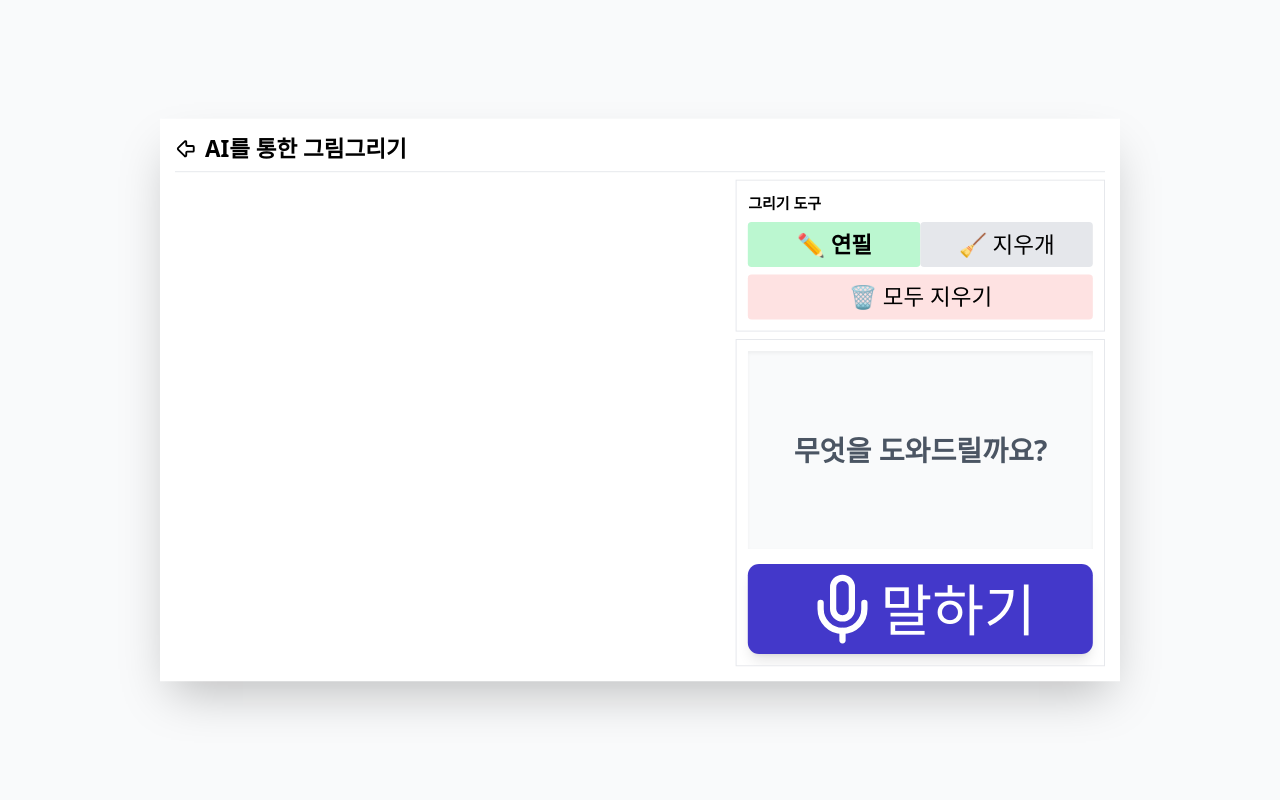
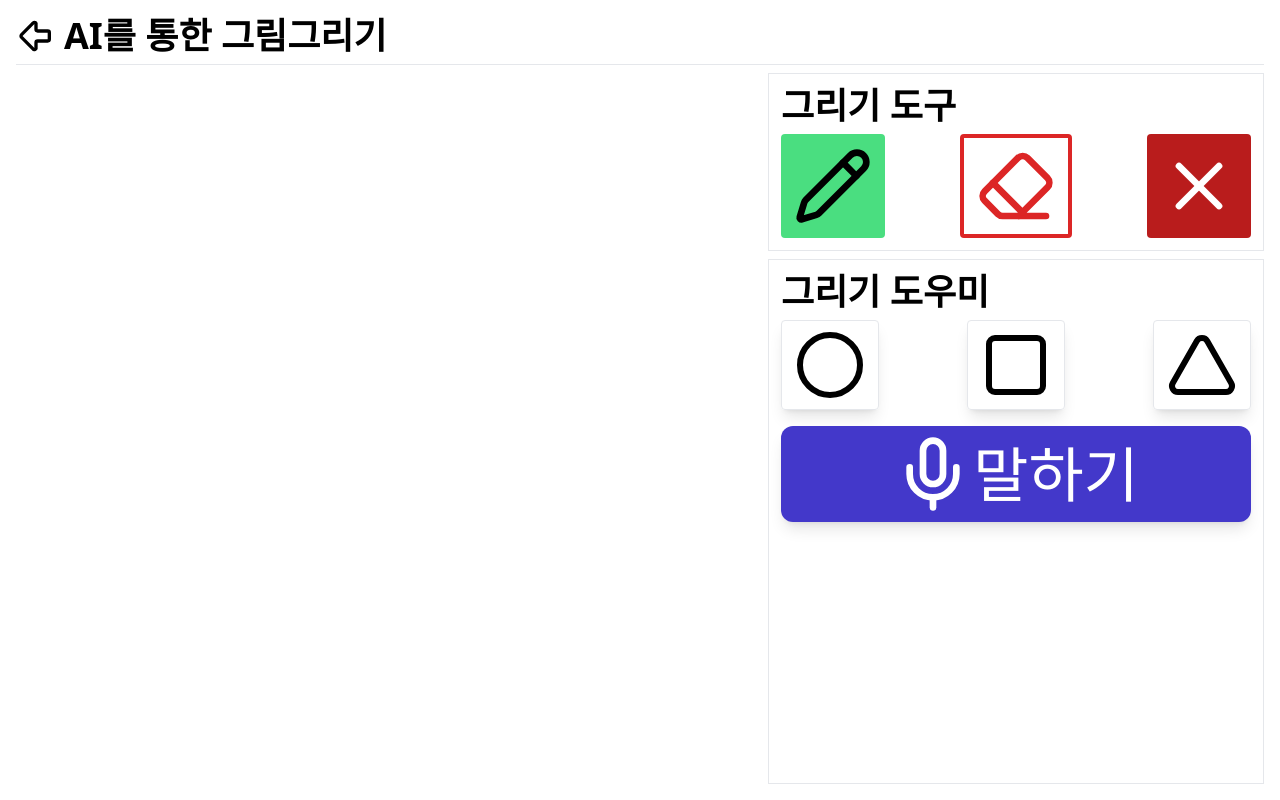
Before and after one commit to circuluspibo/piCare-front, a React (Vite) app: page /draw in a window 1280 px wide. Built offline with nearby package versions, Linux system fonts and the light colour scheme.

Commit message:
update: ui 수정사항 및 에러 수정

```diff
--- a/src/Layouts/IndexLayout.jsx
+++ b/src/Layouts/IndexLayout.jsx
@@ -1,14 +1,11 @@
 import { Outlet } from "react-router-dom";
-
-const scaleFactor = 960 / 1024;
 
 export default function IndexLayout() {
   return (
-    <div className="w-screen h-screen flex items-center justify-center bg-gray-50 overflow-hidden">
+    <div className="w-screen h-screen flex items-center justify-center bg-red-500 overflow-hidden">
       <div
-        className="w-[1024px] h-[600px] max-w-[1024zpx] max-h-[600px] bg-white shadow-2xl h-[min(100vh,600px)] mx-auto overflow-auto relative"
+        className="w-full h-full bg-white shadow-2xl overflow-auto"
         style={{
-          transform: `scale(${scaleFactor})`,
           transformOrigin: "center",
         }}
       >
--- a/src/components/DonutChart.jsx
+++ b/src/components/DonutChart.jsx
@@ -53,7 +53,7 @@ const DonutChart = ({ value, max, color, chartId = "FLAG_donut" }) => {
   }, [value, max]);
 
   return (
-    <div style={{ position: "relative", width: "80px", height: "80px" }}>
+    <div style={{ position: "relative", width: "160px", height: "160px" }}>
       <canvas id={chartId} ref={chartRef}></canvas>
       {/* 중앙 텍스트 표시 */}
       <div
@@ -62,7 +62,7 @@ const DonutChart = ({ value, max, color, chartId = "FLAG_donut" }) => {
           top: "50%",
           left: "50%",
           transform: "translate(-50%, -50%)",
-          fontSize: "24px",
+          fontSize: "60px",
           fontWeight: "bold",
           color: color,
         }}
--- a/src/components/Prompt.jsx
+++ b/src/components/Prompt.jsx
@@ -1,16 +1,9 @@
 import { useRef, useState, useEffect, useCallback, useContext } from "react";
 import MicToggleButton from "./magicui/listening-indicator";
 import LANGUAGE_SYSTEMS from "@/utils/LanguageSystem";
-import {
-  playTtsSentence,
-  startMotion,
-  stopMotion,
-  fetchStt,
-  fetchChatStream,
-} from "../api";
 import { GlobalContext } from "@/contexts/GlobalContext";
 
-export default function Prompt({ text = "text-6xl", micText = "text-7xl" }) {
+export default function Prompt( {text = "text-6xl", micText = "text-7xl" }) {
   // 참조 관리
   const mediaRecorderRef = useRef(null);
   const scrollRef = useRef(null);
@@ -29,6 +22,9 @@ export default function Prompt({ text = "text-6xl", micText = "text-7xl" }) {
   const { currentLang, personaVoice } = useContext(GlobalContext);
   const initGreeting = "무엇을 도와드릴까요?";
   const currentSystem = LANGUAGE_SYSTEMS[currentLang];
+  const currentVoice = 33;
+  const apiBaseURL = import.meta.env.VITE_API_BASE_URL;
+  const ttsBaseURL = import.meta.env.VITE_TTS_BASE_URL;
 
   const formatTime = (timestamp) => {
     if (!timestamp) return "";
@@ -52,29 +48,61 @@ export default function Prompt({ text = "text-6xl", micText = "text-7xl" }) {
   }, []);
 
   // TTS 재생 및 큐 로직
-  const playTts = useCallback(
-    (text) => playTtsSentence(text, currentLang, personaVoice),
-    [currentLang, personaVoice]
+  const playTtsSentence = useCallback(
+    async (text) => {
+      const ttsUrl =
+        `${ttsBaseURL}/tts?` +
+        new URLSearchParams({
+          text,
+          voice: `${currentVoice - 1}`,
+          lang: currentLang,
+          static: "0",
+          isPlay: "0",
+        });
+
+      return new Promise((resolve) => {
+        const audio = new Audio(ttsUrl);
+        audio.onended = resolve;
+        audio.onerror = resolve;
+        audio.play().catch(resolve);
+      });
+    },
+    [ttsBaseURL, currentVoice, currentLang]
   );
 
-  // TTS API 호출 및 모션 제어 (API 호출 부분이 startMotion, stopMotion으로 대체됨)
+  // TTS API 호출 및 모션 제어
   const processTtsQueue = useCallback(async () => {
+    // 이미 재생 중이거나 큐가 비어있으면 실행하지 않음
     if (ttsQueue.length === 0 || isPlayingTts) return;
 
+    // 큐 처리를 시작하면서 재생 상태로 변경
     setIsPlayingTts(true);
     const queueSnapshot = [...ttsQueue];
     setTtsQueue([]);
 
-    startMotion().catch((e) => console.error("Motion API Error:", e));
+    // 모션 API 호출
+    const time = Date.now();
+    const motionApiUrl = `http://127.0.0.1:8000/motion${
+      time % 4 === 1
+        ? "?name=test1"
+        : time % 4 === 2
+        ? "?name=test2"
+        : time % 4 === 3
+        ? "?name=test3"
+        : ""
+    }`;
+    fetch(motionApiUrl).catch((e) => console.error("Motion API Error:", e));
 
     for (const text of queueSnapshot) {
-      await playTts(text);
+      await playTtsSentence(text);
     }
 
-    // 재생 완료 후 Stop API 호출 및 상태 해제 (모듈 함수 사용)
-    stopMotion().catch((e) => console.error("Stop API Error:", e));
+    // 재생 완료 후 Stop API 호출 및 상태 해제
+    fetch(`http://127.0.0.1:8000/stop`).catch((e) =>
+      console.error("Stop API Error:", e)
+    );
     setIsPlayingTts(false);
-  }, [ttsQueue, isPlayingTts, playTts]);
+  }, [ttsQueue, isPlayingTts, playTtsSentence]);
 
   // processTtsQueue 함수 호출
   useEffect(() => {
@@ -87,7 +115,7 @@ export default function Prompt({ text = "text-6xl", micText = "text-7xl" }) {
     setTtsQueue((prev) => [...prev, text]);
   }, []);
 
-  // NOTE: 녹음 및 정지 핸들러
+  // 녹음 및 STT 로직
   const handleStartRecording = async () => {
     if (isRecording) return;
     let chunks = [];
@@ -106,10 +134,26 @@ export default function Prompt({ text = "text-6xl", micText = "text-7xl" }) {
 
       recorder.addEventListener("stop", async () => {
         const audioBlob = new Blob(chunks, { type: "audio/ogg;codecs=opus" });
+        const formData = new FormData();
+        formData.append("file", audioBlob, "voice.ogg");
 
         try {
-          // STT API 호출 (모듈 함수 사용)
-          const recognizedText = await fetchStt(audioBlob, currentLang);
+          const res = await fetch(
+            `${apiBaseURL}/stt?lang=${currentLang}&isPlay=0`,
+            { method: "POST", body: formData }
+          );
+
+          if (!res.ok) {
+            throw new Error(`STT ERROR: ${res.status}`);
+          }
+
+          const result = await res.json();
+          let recognizedText = "";
+          if (result.text && result.text.trim()) {
+            recognizedText = result.text.trim();
+          } else if (result.data && result.data.trim()) {
+            recognizedText = result.data.trim();
+          }
 
           if (recognizedText) {
             setQuestionList((prev) => [...prev, recognizedText]);
@@ -131,6 +175,7 @@ export default function Prompt({ text = "text-6xl", micText = "text-7xl" }) {
       setIsRecording(false);
     }
   };
+
   const handleStopRecording = () => {
     if (!isRecording) return;
     setIsRecording(false);
@@ -146,22 +191,53 @@ export default function Prompt({ text = "text-6xl", micText = "text-7xl" }) {
   const sendMessage = async (message) => {
     if (!message) return;
     setFullResponse("");
-    let accumulatedResponse = "";
     let lastSentenceEnd = 0;
 
     setIsPlayingTts(false);
-    setTtsQueue([]); // 새로운 메시지 시작 시 기존 TTS 큐 초기화
 
     try {
+      const res = await fetch(
+        `${apiBaseURL}/txt2chat?` +
+          new URLSearchParams({
+            prompt: message,
+            system: currentSystem,
+            isPlay: "0",
+            lang: currentLang,
+          })
+      );
+
+      if (!res.ok) {
+        throw new Error(`NETWORK ERROR: ${res.status}`);
+      }
+
+      const reader = res.body.getReader();
+      const decoder = new TextDecoder();
+      let accumulatedResponse = "";
+
       const sentenceRegex = /([^.!?\n]*[.!?\n]\s*)/g;
 
-      // Chat Stream API 호출 (모듈 함수 사용)
-      await fetchChatStream(message, currentSystem, currentLang, (chunk) => {
+      while (true) {
+        const { done, value } = await reader.read();
+
+        if (done) {
+          const remainingText = accumulatedResponse
+            .slice(lastSentenceEnd)
+            .trim();
+          if (remainingText) {
+            addToTtsQueue(remainingText);
+          }
+
+          setAnswerList((prev) => [...prev, accumulatedResponse]);
+
+          break;
+        }
+
+        const chunk = decoder.decode(value, { stream: true });
         accumulatedResponse += chunk;
+
         setFullResponse(accumulatedResponse);
         scrollToBottom();
 
-        // 청크를 문장 단위로 분리하여 TTS 큐에 추가
         let processedLength = 0;
         const segmentToAnalyze = accumulatedResponse.slice(lastSentenceEnd);
         let match;
@@ -173,16 +249,11 @@ export default function Prompt({ text = "text-6xl", micText = "text-7xl" }) {
           if (sentence) {
             addToTtsQueue(sentence);
           }
+          // 길이 누적
           processedLength += match[0].length;
         }
         lastSentenceEnd += processedLength;
-      });
-
-      const remainingText = accumulatedResponse.slice(lastSentenceEnd).trim();
-      if (remainingText) {
-        addToTtsQueue(remainingText);
       }
-      setAnswerList((prev) => [...prev, accumulatedResponse]);
     } catch (error) {
       console.error(`TEXT MESSAGE ERROR : `, error);
     }
--- a/src/components/magicui/listening-indicator.jsx
+++ b/src/components/magicui/listening-indicator.jsx
@@ -20,7 +20,7 @@ const SoundWaveIcon = () => (
         repeatType: "reverse",
       }}
     >
-      <Mic className="w-20 h-20 text-white relative z-10" />
+      <Mic className="w-20 h-20 text-black relative z-10" />
     </motion.div>
   </div>
 );
@@ -43,8 +43,8 @@ function MicToggleButton({ onStart, onStop, micText }) {
   const buttonClass = cn(
     "flex items-center justify-center w-full rounded-xl px-2 py-2 shadow-lg transition-colors duration-300",
     {
-      "bg-yellow-700 hover:bg-yellow-500": isListening,
-      "bg-indigo-700 hover:bg-indigo-500": !isListening,
+      "bg-yellow-700 text-black": isListening,
+      "bg-indigo-700 text-white": !isListening,
     }
   );
 
@@ -63,7 +63,7 @@ function MicToggleButton({ onStart, onStop, micText }) {
             animate={{ opacity: 1, scale: 1 }}
             exit={{ opacity: 0, scale: 0.9 }}
             transition={{ duration: 0.2 }}
-            className={`flex items-center text-white ${micText}`}
+            className={`flex items-center ${micText}`}
           >
             <SoundWaveIcon />
             <p className="text-center font-medium">듣기 종료</p>
@@ -76,7 +76,7 @@ function MicToggleButton({ onStart, onStop, micText }) {
             animate={{ opacity: 1, scale: 1 }}
             exit={{ opacity: 0, scale: 0.9 }}
             transition={{ duration: 0.2 }}
-            className={`flex items-center text-white ${micText}`}
+            className={`flex items-center ${micText}`}
           >
             <Mic className="w-20 h-20" />
             <p className="text-center font-medium">말하기</p>
--- a/src/pages/DrawPage.jsx
+++ b/src/pages/DrawPage.jsx
@@ -1,7 +1,8 @@
 import React, { useRef, useState, useEffect, useCallback } from "react";
-import { ArrowBigLeft } from "lucide-react";
-import Prompt from "@/components/Prompt";
+import { ArrowBigLeft, Eraser, Pencil, X } from "lucide-react";
 import { useNavigate } from "react-router-dom";
+import MicToggleButton from "@/components/magicui/listening-indicator";
+import { IconRenderer } from "@/components/ui/IconRenderer";
 
 export default function DrawPage() {
   const navigation = useNavigate();
@@ -9,6 +10,10 @@ export default function DrawPage() {
   const ctxRef = useRef(null);
   const parentRef = useRef(null);
 
+  const PENCIL_WIDTH = 22;
+  const PENCIL_COLOR = '#000';
+  const ERASER_WIDTH = 40;
+  const SAMPLE_SIZE = 0.8
   // 1. 도구 상태 추가 및 초기값 설정
   const [tool, setTool] = useState("pencil");
   const [isDrawing, setIsDrawing] = useState(false);
@@ -45,11 +50,11 @@ export default function DrawPage() {
 
       if (tool === "eraser") {
         ctx.globalCompositeOperation = "destination-out";
-        ctx.lineWidth = 40; // 지우개 크기
+        ctx.lineWidth = ERASER_WIDTH; // 지우개 크기
       } else {
         ctx.globalCompositeOperation = "source-over";
-        ctx.strokeStyle = "#000"; // 연필 색상
-        ctx.lineWidth = 25; // 연필 크기
+        ctx.strokeStyle = PENCIL_COLOR; // 연필 색상
+        ctx.lineWidth = PENCIL_WIDTH; // 연필 크기
       }
 
       ctx.beginPath();
@@ -96,6 +101,59 @@ export default function DrawPage() {
     ctx.clearRect(0, 0, canvas.width, canvas.height);
   }, []);
 
+  // 도형 예시
+  const shapeExamples = [
+    {
+      name: 'Circle',
+      draw: (ctx, canvas) => {
+        const size = Math.min(canvas.width, canvas.height) * SAMPLE_SIZE;
+        const center = { x: canvas.width /2, y: canvas.height /2 };
+        ctx.beginPath();
+        ctx.arc(center.x, center.y, size / 2, 0, 2 * Math.PI);
+        ctx.stroke();
+      }
+    },
+    {
+      name: 'Square',
+      draw: (ctx, canvas) => {
+        const size = Math.min(canvas.width, canvas.height) * SAMPLE_SIZE;
+        const startX = (canvas.width - size) / 2;
+        const startY = (canvas.height - size) / 2;
+        ctx.strokeRect(startX, startY, size, size);
+      }
+    },
+    {
+      name:'Triangle',
+     draw: (ctx, canvas) => {
+            const size = Math.min(canvas.width, canvas.height) * SAMPLE_SIZE;
+            const centerX = canvas.width / 2;
+            const startY = (canvas.height - size) / 2 + size;
+            ctx.beginPath();
+            ctx.moveTo(centerX, startY - size); // Top
+            ctx.lineTo(centerX + size / 2, startY); // Right bottom
+            ctx.lineTo(centerX - size / 2, startY); // Left bottom
+            ctx.closePath();
+            ctx.stroke();
+        }
+    }
+  ]
+  const drawShape = useCallback((shapeName) => {
+    const canvas = canvasRef.current;
+    const ctx = ctxRef.current;
+    if (!canvas || !ctx) return;
+
+    // 그리기 전 스타일 설정
+    ctx.globalCompositeOperation = "source-over";
+    ctx.strokeStyle = PENCIL_COLOR;
+    ctx.lineWidth = PENCIL_WIDTH;
+
+    // 기존 캔버스 내용을 유지하면서 도형만 추가.
+    const shape = shapeExamples.find(s => s.name === shapeName);
+    if(shape) {
+      ctx.clearRect(0, 0, canvas.width, canvas.height);
+      shape.draw(ctx, canvas)
+    }
+  }, [])
   // 캔버스 초기화 및 context 설정
   useEffect(() => {
     const canvas = canvasRef.current;
@@ -145,10 +203,10 @@ export default function DrawPage() {
     <div className="flex flex-col w-full h-full p-4">
       <header className="flex flex-row items-center pb-2 mb-2 border-b">
         <ArrowBigLeft
-          className="w-6 h-6 mr-2 cursor-pointer"
+          className="size-10 mr-2 cursor-pointer"
           onClick={() => navigation("/")}
         />
-        <h1 className="text-2xl font-bold">AI를 통한 그림그리기</h1>
+        <h1 className="text-4xl font-bold">AI를 통한 그림그리기</h1>
       </header>
 
       <div className="flex flex-1 gap-2 h-[calc(100%-70px)]">
@@ -175,37 +233,48 @@ export default function DrawPage() {
         {/* SECTION: 사이드 영역 - 30% */}
         <div className="w-2/5 flex flex-col gap-2">
           <div className="border p-3 rounded-md">
-            <p className="font-semibold mb-2">그리기 도구</p>
-            <div className="flex flex-col gap-2 text-2xl">
-              <div className="w-full">
+            <p className="font-semibold mb-2 text-4xl">그리기 도구</p>
+            <div className="flex flex-row w-full justify-between">
               <button
-                  className={`px-3 py-2 rounded w-1/2 hover:bg-yellow-200 ${
-                    tool === "pencil" ? "bg-green-200 font-bold" : "bg-gray-200"
-                  }`}
+                className={`px-3 py-2 rounded bg-green-400`}
                 onClick={() => setTool("pencil")}
               >
-                  ✏️ 연필
+                <Pencil className="size-20" />
               </button>
               <button
-                  className={`px-3 py-2 rounded w-1/2 hover:bg-yellow-200 ${
-                    tool === "eraser" ? "bg-green-200 font-bold" : "bg-gray-200"
-                  }`}
+                className={`px-3 py-2 rounded border-4 border-red-600 text-red-600`}
                 onClick={() => setTool("eraser")}
               >
-                  🧹 지우개
+                <Eraser className="size-20" />
               </button>
-              </div>
               <button
-                className="px-3 py-2 rounded bg-red-100 hover:bg-yellow-200"
+                className="px-3 py-2 rounded bg-red-700 text-white"
                 onClick={clearCanvas}
               >
-                🗑️ 모두 지우기
+                <X className="size-20" />
               </button>
             </div>
           </div>
 
           <div className="border p-3 rounded-md flex-1 overflow-hidden">
-            <Prompt text={"text-3xl"} micText={"text-6xl"} />
+            <p className="font-semibold mb-2 text-4xl">그리기 도우미</p>
+            <div className="flex flex-col space-y-4 h-full">
+                <div className="flex flex-row justify-between">
+                  {shapeExamples.map((shape) => (
+                    <button
+                      className="px-3 py-2 rounded border shadow-lg"
+                      key={shape.name}
+                      onClick={() => drawShape(shape.name)}
+                    >
+                      <IconRenderer icon={shape.name} />
+                    </button>
+                  ))
+                  }
+                </div>
+              <MicToggleButton
+                micText={'text-6xl'}
+              />
+            </div>
           </div>
         </div>
       </div>
--- a/src/pages/IndexPages.jsx
+++ b/src/pages/IndexPages.jsx
@@ -61,15 +61,15 @@ export default function Main() {
         </div>
 
         {/** SECTION: 버튼 영역 (25%) */}
-        <div className="w-1/4 flex flex-col h-full p-2 gap-2 bg-gray-300 rounded-r-xl">
+        <div className="w-1/4 flex flex-col h-full p-2 gap-2 bg-gray-300 rounded-r-2xl">
           {buttonLabels.map((v, i) => (
             <Button
               key={i}
               onClick={() => handleClickEvent(v.value)}
               size="sm"
               className={cn(
-                "flex flex-1 flex-col justify-center text-xl font-bold rounded-xl text-center",
-                `bg-${v.color}-200 text-${v.color}-700`
+                "flex flex-1 flex-col justify-center text-xl font-bold rounded-2xl text-center shadow-lg ",
+                `bg-${v.color}-200 text-${v.color}-800`
               )}
             >
               <div className="flex flex row items-center gap-2">
```
Also changed, not shown: src/components/Dialog.jsx (added, +71 -0 lines), src/components/ui/persona.jsx (+6 -4 lines), src/pages/ExercisePage.jsx (+122 -55 lines), 1 other file (tests, documents, lock files or other folders). Lines whose indentation alone changed are shown as unchanged.
